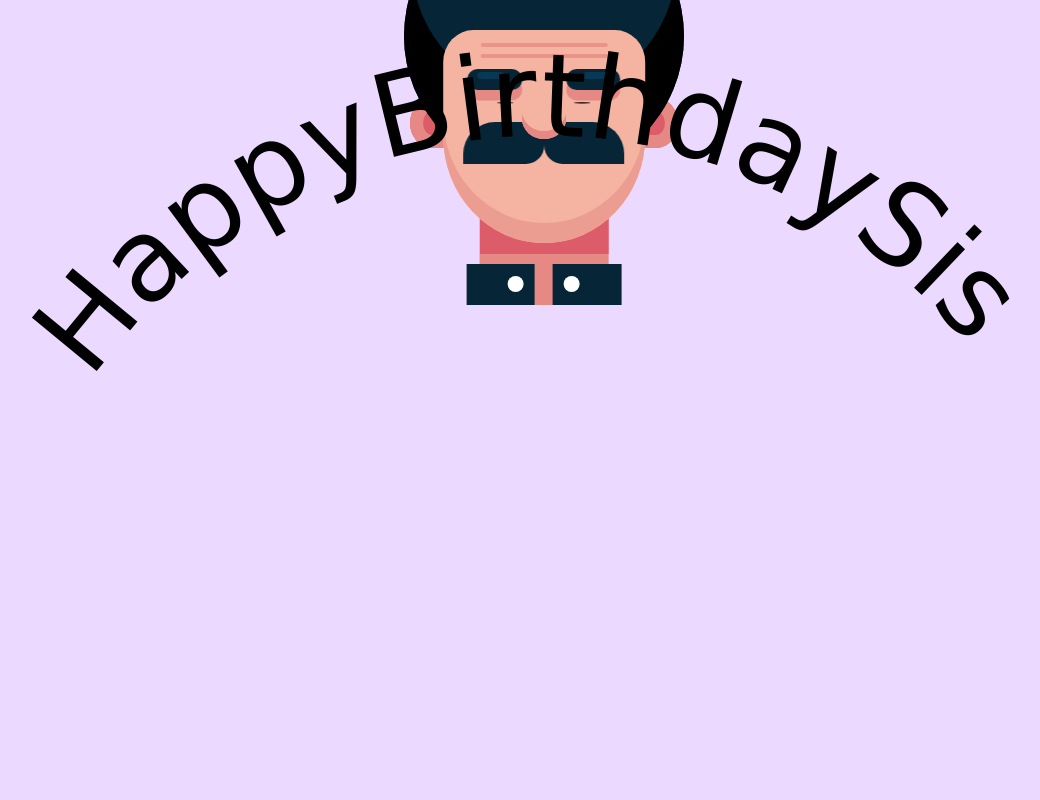
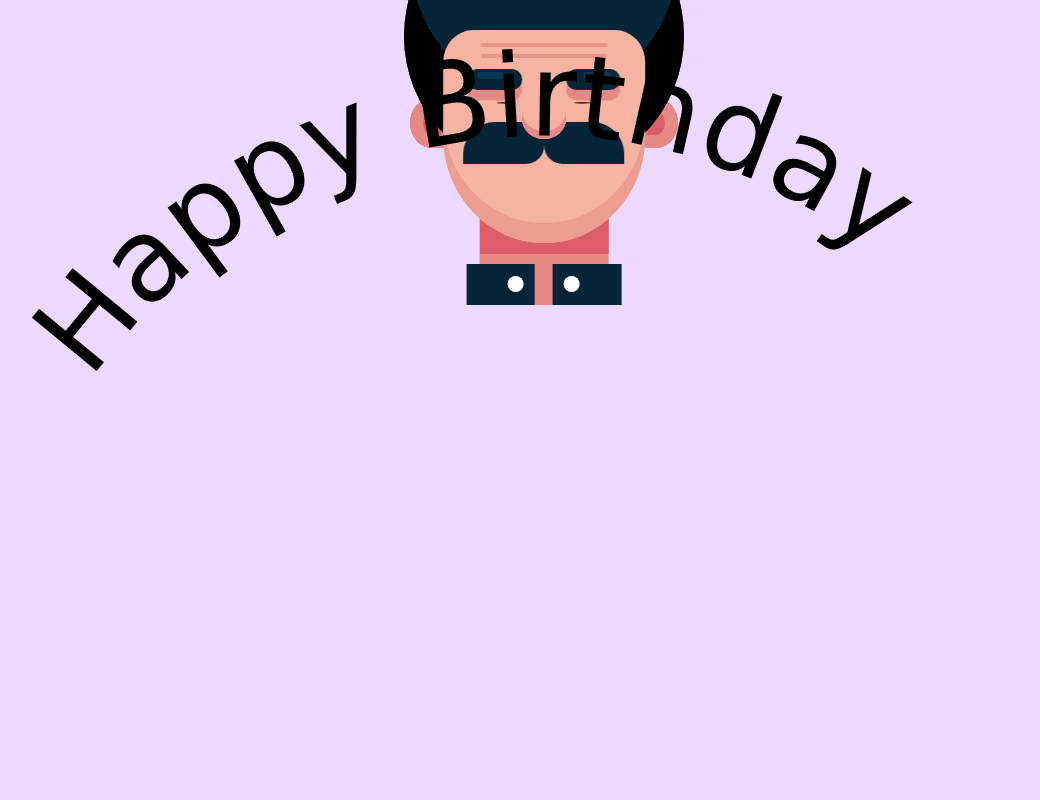
Before and after one commit to hritik42/manvibday, a plain HTML site: page main.html in a window 1280 px wide. Shown: the top 800 px of the page, without its empty margins (96-1136 px from the left). Drawn offline with nearby package versions, Linux system fonts and the light colour scheme.

Commit message:
Update main.html

```diff
--- a/main.html
+++ b/main.html
@@ -53,7 +53,7 @@
         d="M73.2,148.6c4-6.1,65.5-96.8,178.6-95.6c111.3,1.2,170.8,90.3,175.1,97"
       />
       <text width="200">
-        <textPath xlink:href="#curve">HappyBirthdaySis</textPath>
+        <textPath xlink:href="#curve">Happy    Birthday</textPath>
       </text>
     </svg>
     <img src="cele.png"  style="width: 70px; height: 70px; margin-left: 30px; margin-top: 20px;" alt="pic">
```
